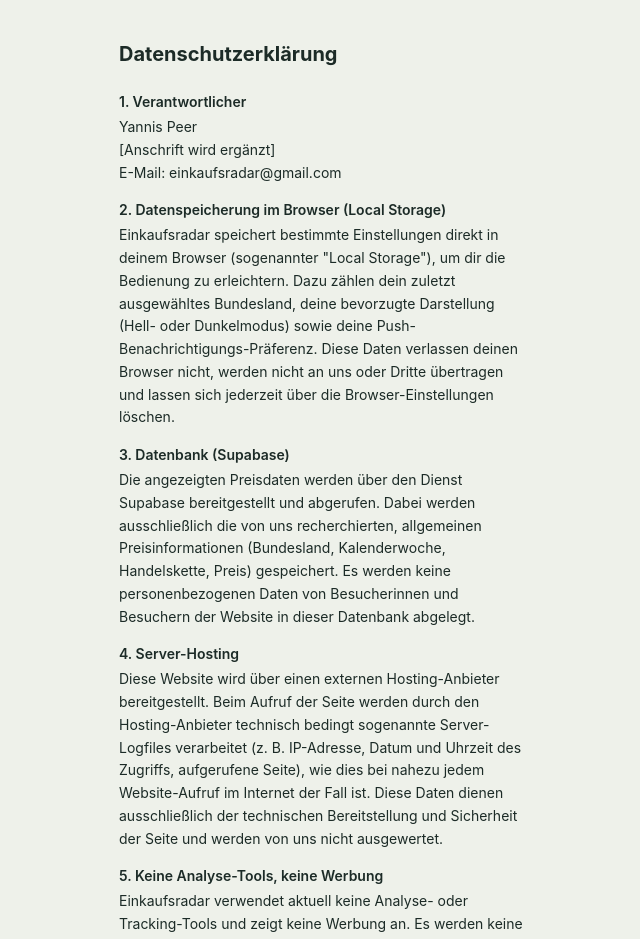
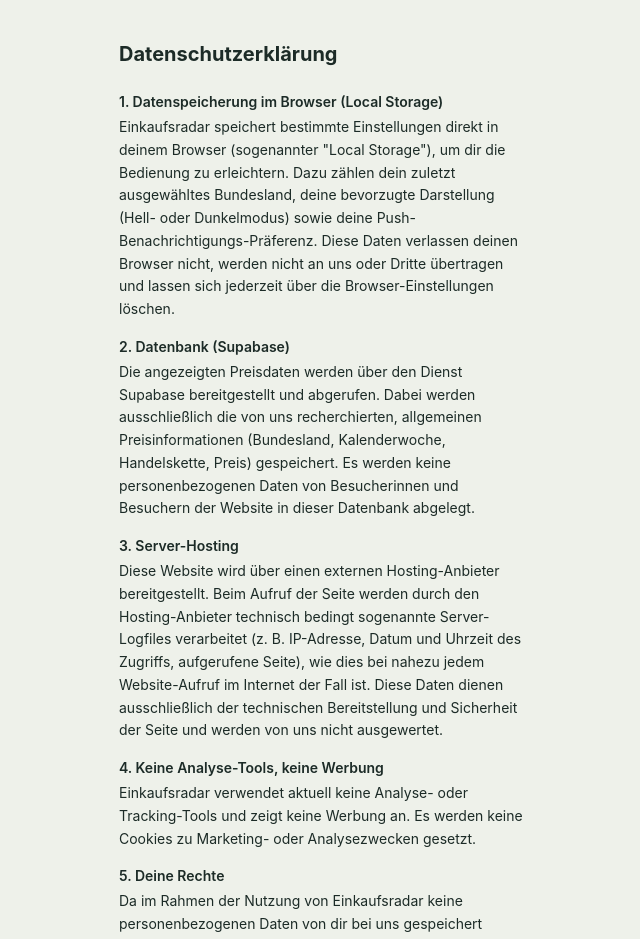
Before and after one commit to Einkaufsradar/Einkaufsradar, a Next.js app: page /datenschutz in a window 1280 px wide. Shown: the top 939 px of the page, without its empty margins (317-957 px from the left). Built offline with nearby package versions, Linux system fonts and the light colour scheme.

Commit message:
Impressum/Datenschutz Reihenfolge angepasst, Erhebungsdatum pro Preis ergänzt

```diff
--- a/app/HomeClient.js
+++ b/app/HomeClient.js
@@ -101,6 +101,16 @@
   return weeks;
 }
 
+function formatErhobenDate(isoDateString) {
+  if (!isoDateString) return null;
+  const d = new Date(isoDateString);
+  if (isNaN(d.getTime())) return null;
+  const dd = String(d.getDate()).padStart(2, "0");
+  const mm = String(d.getMonth() + 1).padStart(2, "0");
+  const yyyy = d.getFullYear();
+  return `${dd}.${mm}.${yyyy}`;
+}
+
 const WEEKS = buildWeeks(10);
 
 function getPreviousMonthLabel() {
@@ -145,6 +155,7 @@
   const [ranking, setRanking] = useState([]);
   const [rankingLoading, setRankingLoading] = useState(false);
   const [loadError, setLoadError] = useState(false);
+  const [erhobenAm, setErhobenAm] = useState(null);
   const [monthlyTop, setMonthlyTop] = useState([]);
   const [monthlyTotalWeeks, setMonthlyTotalWeeks] = useState(0);
 
@@ -156,6 +167,7 @@
     if (!selectedState) {
       setRanking([]);
       setLoadError(false);
+      setErhobenAm(null);
       return;
     }
 
@@ -168,7 +180,7 @@
 
       const { data: currentData, error: currentError } = await supabase
         .from("preise")
-        .select("chain, price")
+        .select("chain, price, erhoben_am")
         .eq("region", selectedState)
         .eq("week", currentWeek.label);
 
@@ -177,6 +189,7 @@
         if (!isCancelled) {
           setRanking([]);
           setLoadError(true);
+          setErhobenAm(null);
           setRankingLoading(false);
         }
         return;
@@ -184,6 +197,7 @@
       if (!currentData || currentData.length === 0) {
         if (!isCancelled) {
           setRanking([]);
+          setErhobenAm(null);
           setRankingLoading(false);
         }
         return;
@@ -195,10 +209,12 @@
         name: entry.chain,
         diffPercent: Math.round(((entry.price - bestPrice) / bestPrice) * 100),
       }));
+      const weekErhobenAm = formatErhobenDate(sortedCurrent[0]?.erhoben_am);
 
       if (weekIdx === 0) {
         if (!isCancelled) {
           setRanking(currentRanking.map((entry) => ({ ...entry, trend: null })));
+          setErhobenAm(weekErhobenAm);
           setRankingLoading(false);
         }
         return;
@@ -214,6 +230,7 @@
       if (!prevData || prevData.length === 0) {
         if (!isCancelled) {
           setRanking(currentRanking.map((entry) => ({ ...entry, trend: null })));
+          setErhobenAm(weekErhobenAm);
           setRankingLoading(false);
         }
         return;
@@ -235,6 +252,7 @@
 
       if (!isCancelled) {
         setRanking(finalRanking);
+        setErhobenAm(weekErhobenAm);
         setRankingLoading(false);
       }
     }
@@ -540,6 +558,11 @@
                 <div className="text-xs mono-font" style={{ color: t.sub }}>
                   TOP {ranking.length} · {week.label} · {week.range}
                 </div>
+                {erhobenAm && (
+                  <div className="text-xs mono-font mt-0.5" style={{ color: t.sub }}>
+                    Erhoben am {erhobenAm}
+                  </div>
+                )}
               </div>
 
               <div className="border-t border-dashed mb-2" style={{ borderColor: t.border }} />
--- a/app/datenschutz/page.js
+++ b/app/datenschutz/page.js
@@ -6,14 +6,7 @@
       <div className="max-w-md mx-auto px-5 py-10">
         <h1 className="text-xl font-bold mb-6">Datenschutzerklärung</h1>
 
-        <p className="text-sm font-semibold mb-1">1. Verantwortlicher</p>
-        <p className="text-sm leading-relaxed mb-4">
-          Yannis Peer<br />
-          [Anschrift wird ergänzt]<br />
-          E-Mail: einkaufsradar@gmail.com
-        </p>
-
-        <p className="text-sm font-semibold mb-1">2. Datenspeicherung im Browser (Local Storage)</p>
+        <p className="text-sm font-semibold mb-1">1. Datenspeicherung im Browser (Local Storage)</p>
         <p className="text-sm leading-relaxed mb-4">
           Einkaufsradar speichert bestimmte Einstellungen direkt in deinem Browser
           (sogenannter "Local Storage"), um dir die Bedienung zu erleichtern. Dazu
@@ -24,7 +17,7 @@
           Browser-Einstellungen löschen.
         </p>
 
-        <p className="text-sm font-semibold mb-1">3. Datenbank (Supabase)</p>
+        <p className="text-sm font-semibold mb-1">2. Datenbank (Supabase)</p>
         <p className="text-sm leading-relaxed mb-4">
           Die angezeigten Preisdaten werden über den Dienst Supabase bereitgestellt
           und abgerufen. Dabei werden ausschließlich die von uns recherchierten,
@@ -33,7 +26,7 @@
           Besucherinnen und Besuchern der Website in dieser Datenbank abgelegt.
         </p>
 
-        <p className="text-sm font-semibold mb-1">4. Server-Hosting</p>
+        <p className="text-sm font-semibold mb-1">3. Server-Hosting</p>
         <p className="text-sm leading-relaxed mb-4">
           Diese Website wird über einen externen Hosting-Anbieter bereitgestellt.
           Beim Aufruf der Seite werden durch den Hosting-Anbieter technisch
@@ -44,20 +37,27 @@
           und werden von uns nicht ausgewertet.
         </p>
 
-        <p className="text-sm font-semibold mb-1">5. Keine Analyse-Tools, keine Werbung</p>
+        <p className="text-sm font-semibold mb-1">4. Keine Analyse-Tools, keine Werbung</p>
         <p className="text-sm leading-relaxed mb-4">
           Einkaufsradar verwendet aktuell keine Analyse- oder Tracking-Tools und
           zeigt keine Werbung an. Es werden keine Cookies zu Marketing- oder
           Analysezwecken gesetzt.
         </p>
 
-        <p className="text-sm font-semibold mb-1">6. Deine Rechte</p>
+        <p className="text-sm font-semibold mb-1">5. Deine Rechte</p>
         <p className="text-sm leading-relaxed mb-4">
           Da im Rahmen der Nutzung von Einkaufsradar keine personenbezogenen
           Daten von dir bei uns gespeichert werden, bestehen aktuell keine
           entsprechenden Auskunfts-, Berichtigungs- oder Löschungsansprüche
           gegenüber uns. Solltest du dennoch Fragen zum Datenschutz haben,
           kannst du uns jederzeit unter einkaufsradar@gmail.com erreichen.
+        </p>
+
+        <p className="text-sm font-semibold mb-1">6. Verantwortlicher</p>
+        <p className="text-sm leading-relaxed mb-4">
+          Yannis Peer<br />
+          [Anschrift wird ergänzt]<br />
+          E-Mail: einkaufsradar@gmail.com
         </p>
 
         <p className="text-xs mt-8" style={{ color: "#5B6B65" }}>
--- a/app/impressum/page.js
+++ b/app/impressum/page.js
@@ -5,24 +5,6 @@
     <div style={{ background: "#EEF1EA", color: "#1C2B27", minHeight: "100vh", fontFamily: "'Inter', sans-serif" }}>
       <div className="max-w-md mx-auto px-5 py-10">
         <h1 className="text-xl font-bold mb-6">Impressum</h1>
-
-        <p className="text-sm font-semibold mb-1">Angaben gemäß § 5 DDG (Digitale-Dienste-Gesetz)</p>
-        <p className="text-sm leading-relaxed mb-4">
-          Yannis Peer<br />
-          [Anschrift wird ergänzt]<br />
-          Deutschland
-        </p>
-
-        <p className="text-sm font-semibold mb-1">Kontakt</p>
-        <p className="text-sm leading-relaxed mb-4">
-          E-Mail: einkaufsradar@gmail.com
-        </p>
-
-        <p className="text-sm font-semibold mb-1">Verantwortlich für den Inhalt nach § 18 Abs. 2 MStV</p>
-        <p className="text-sm leading-relaxed mb-4">
-          Yannis Peer<br />
-          [Anschrift wird ergänzt]
-        </p>
 
         <p className="text-sm font-semibold mb-1">Haftung für Inhalte</p>
         <p className="text-sm leading-relaxed mb-4">
@@ -52,6 +34,29 @@
           solche gekennzeichnet.
         </p>
 
+        <p className="text-sm font-semibold mb-1">Verfügbarkeit</p>
+        <p className="text-sm leading-relaxed mb-4">
+          Es besteht kein Anspruch auf ständige Verfügbarkeit der Website.
+        </p>
+
+        <p className="text-sm font-semibold mb-1">Kontakt</p>
+        <p className="text-sm leading-relaxed mb-4">
+          E-Mail: einkaufsradar@gmail.com
+        </p>
+
+        <p className="text-sm font-semibold mb-1">Angaben gemäß § 5 DDG (Digitale-Dienste-Gesetz)</p>
+        <p className="text-sm leading-relaxed mb-4">
+          Yannis Peer<br />
+          [Anschrift wird ergänzt]<br />
+          Deutschland
+        </p>
+
+        <p className="text-sm font-semibold mb-1">Verantwortlich für den Inhalt nach § 18 Abs. 2 MStV</p>
+        <p className="text-sm leading-relaxed mb-6">
+          Yannis Peer<br />
+          [Anschrift wird ergänzt]
+        </p>
+
         <a href="/" className="text-sm underline" style={{ color: "#2F6F4E" }}>
           &larr; Zurück zu Einkaufsradar
         </a>
```
